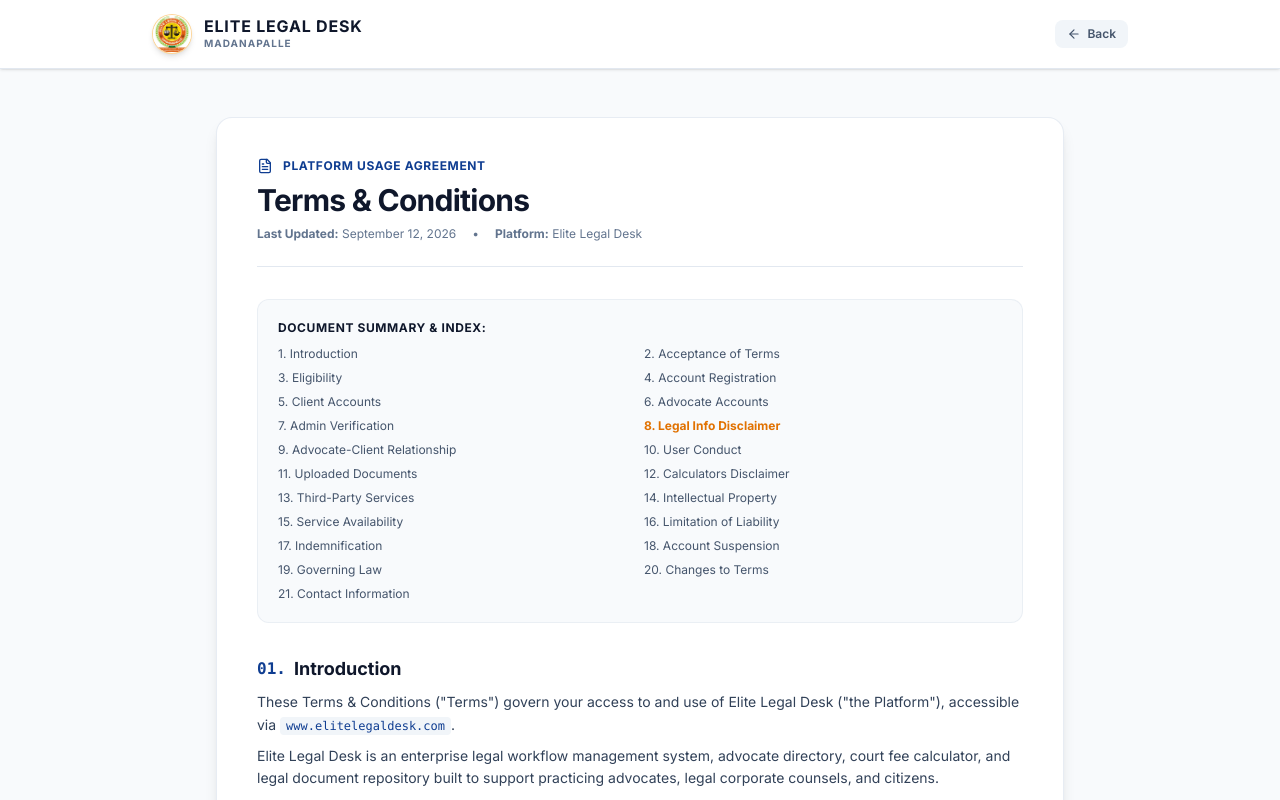
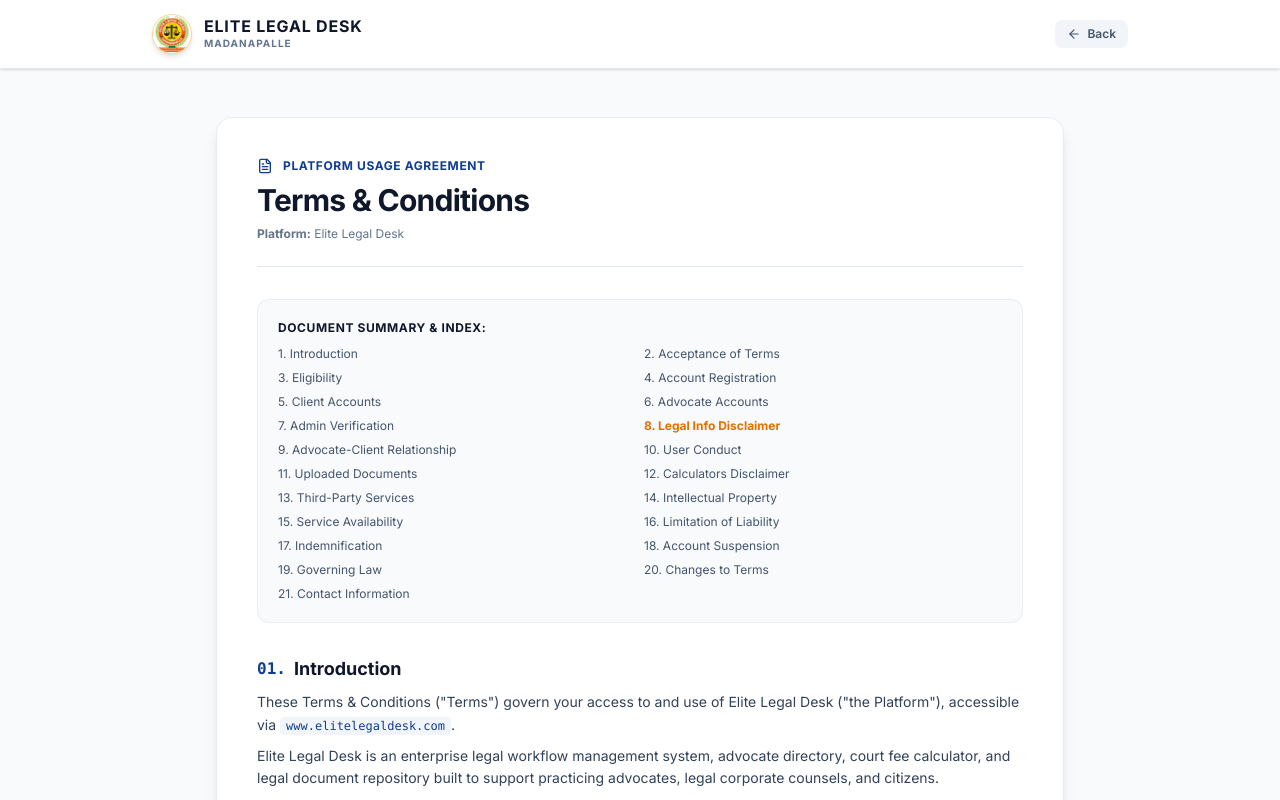
Before and after one commit to charithasree13/unified_legal_system, a React (Vite) app in the folder client/: page /terms in a window 1280 px wide. Shown: the top 800 px of the page. Built offline with nearby package versions, Linux system fonts and the light colour scheme; a web font is replaced by a local one.

Commit message:
Update TermsAndConditions page header details

```diff
--- a/client/src/pages/TermsAndConditions.tsx
+++ b/client/src/pages/TermsAndConditions.tsx
@@ -64,8 +64,7 @@ export const TermsAndConditions: React.FC = () => {
               Terms & Conditions
             </h1>
             <div className="flex flex-wrap items-center gap-4 text-xs text-slate-500 dark:text-slate-400">
-              <span><strong>Last Updated:</strong> September 12, 2026</span>
-              <span>•</span>
+
               <span><strong>Platform:</strong> Elite Legal Desk</span>
             </div>
           </div>
```
